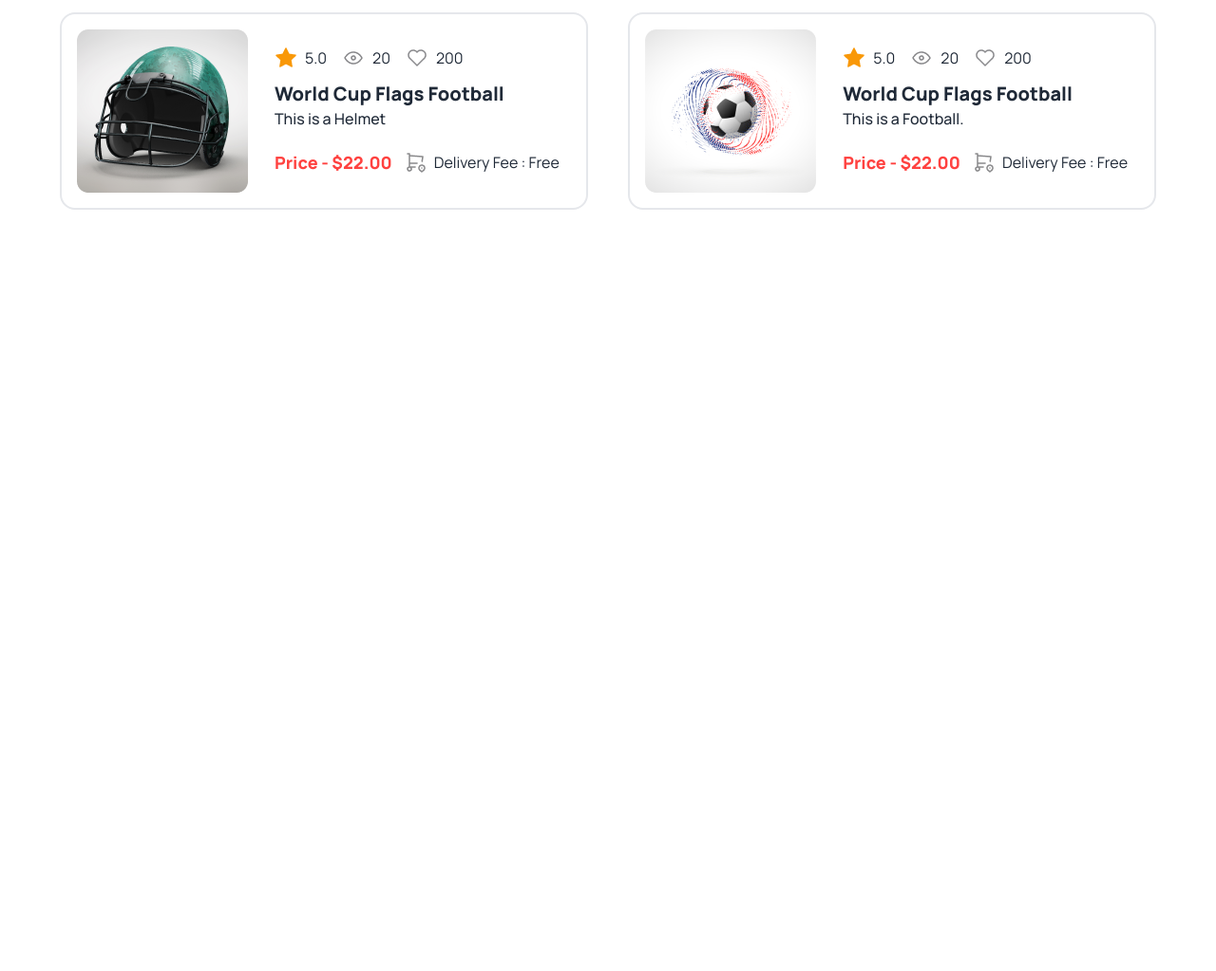
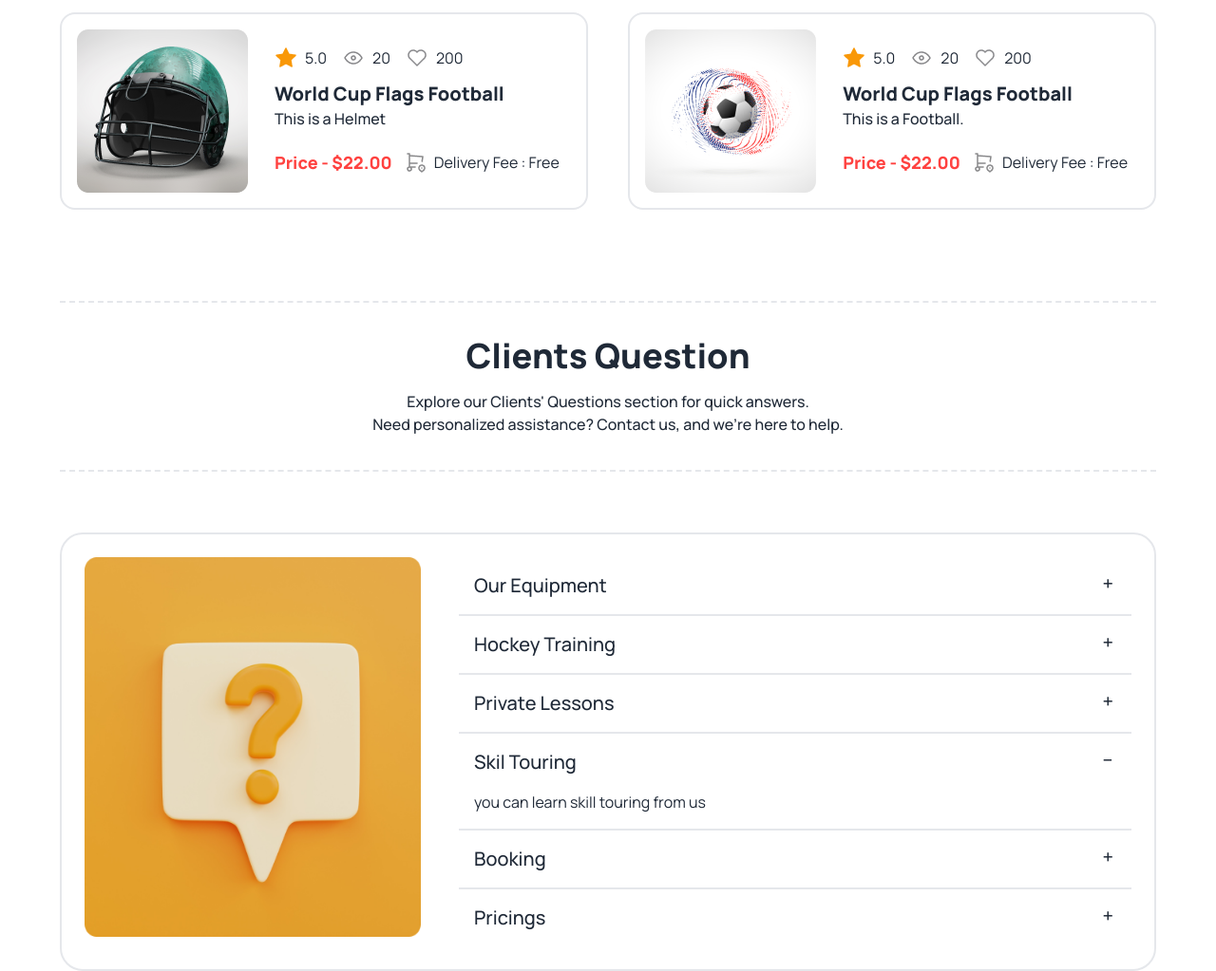
Before and after one commit to nurhanulislamratul/Assignment-02-Hockeys, a plain HTML site: page index.html in a window 1280 px wide. Shown: the part 3291-4314 px from the top of the page at 95% size. Before the commit the page ends 3512 px from the top, so only its background shows below. Drawn offline with nearby package versions, Linux system fonts and the light colour scheme.

Commit message:
clients qustion section added

```diff
--- a/index.html
+++ b/index.html
@@ -411,6 +411,76 @@
                 </section>
 
 
+                        <!-- Clients Question Section -->
+
+                        <section class="max-w-[1170px] mx-auto mt-24 px-2">
+                            <div class="text-center space-y-4 border-t-2 border-b-2 border-dashed py-9">
+                                <h1 class="text-4xl font-extrabold">Clients Question</h1>
+                                <p class="font-medium">Explore our Clients' Questions section for quick answers.<br> Need personalized assistance? Contact us, and we're here to help. </p>
+                            </div>
+                            <div class="mt-16 flex lg:flex-row flex-col gap-10 border-2 p-3 lg:p-6 rounded-3xl">
+                                <div class="lg:w-1/3 ">
+                                    <img class="lg:h-[400px]" src="./images/question.png" alt="">
+                                </div>
+                                <div class="lg:w-2/3">
+                                    <div class="collapse collapse-plus border-b-2 rounded-none">
+                                        <input type="radio" name="my-accordion-3" checked="checked" />
+                                        <div class="collapse-title text-xl font-medium">
+                                            <h2>Our Equipment</h2>
+                                        </div>
+                                        <div class="collapse-content">
+                                          <p>Hockey Stick, Helmet, Football e.t.c</p>
+                                        </div>
+                                      </div>
+                                      <div class="collapse collapse-plus border-b-2 rounded-none">
+                                        <input type="radio" name="my-accordion-3" />
+                                        <div class="collapse-title text-xl font-medium">
+                                          <h2>Hockey Training</h2>
+                                        </div>
+                                        <div class="collapse-content">
+                                          <p>We have good tenors to practice hockey game</p>
+                                        </div>
+                                      </div>
+                                      <div class="collapse collapse-plus border-b-2 rounded-none">
+                                        <input type="radio" name="my-accordion-3" />
+                                        <div class="collapse-title text-xl font-medium">
+                                          <h2>Private Lessons</h2>
+                                        </div>
+                                        <div class="collapse-content">
+                                          <p>You will get private lessons from us.</p>
+                                        </div>
+                                      </div>
+                                    <div class="collapse collapse-plus border-b-2 rounded-none">
+                                        <input type="radio" name="my-accordion-3" checked="checked" />
+                                        <div class="collapse-title text-xl font-medium">
+                                            <h2>Skil Touring</h2>
+                                        </div>
+                                        <div class="collapse-content">
+                                          <p>you can learn skill touring from us</p>
+                                        </div>
+                                      </div>
+                                      <div class="collapse collapse-plus border-b-2 rounded-none">
+                                        <input type="radio" name="my-accordion-3" />
+                                        <div class="collapse-title text-xl font-medium">
+                                          <h2>Booking</h2>
+                                        </div>
+                                        <div class="collapse-content">
+                                          <p>you can book everything with us</p>
+                                        </div>
+                                      </div>
+                                      <div class="collapse collapse-plus rounded-none">
+                                        <input type="radio" name="my-accordion-3" />
+                                        <div class="collapse-title text-xl font-medium">
+                                          <h2>Pricings</h2>
+                                        </div>
+                                        <div class="collapse-content">
+                                          <p>you will get the servies from us at thae lowest price</p>
+                                        </div>
+                                      </div>
+                                </div>
+                            </div>
+                        </section>
+
 
 
 
```
Also changed, not shown: Images/question.png (renamed from Images/11.png).
